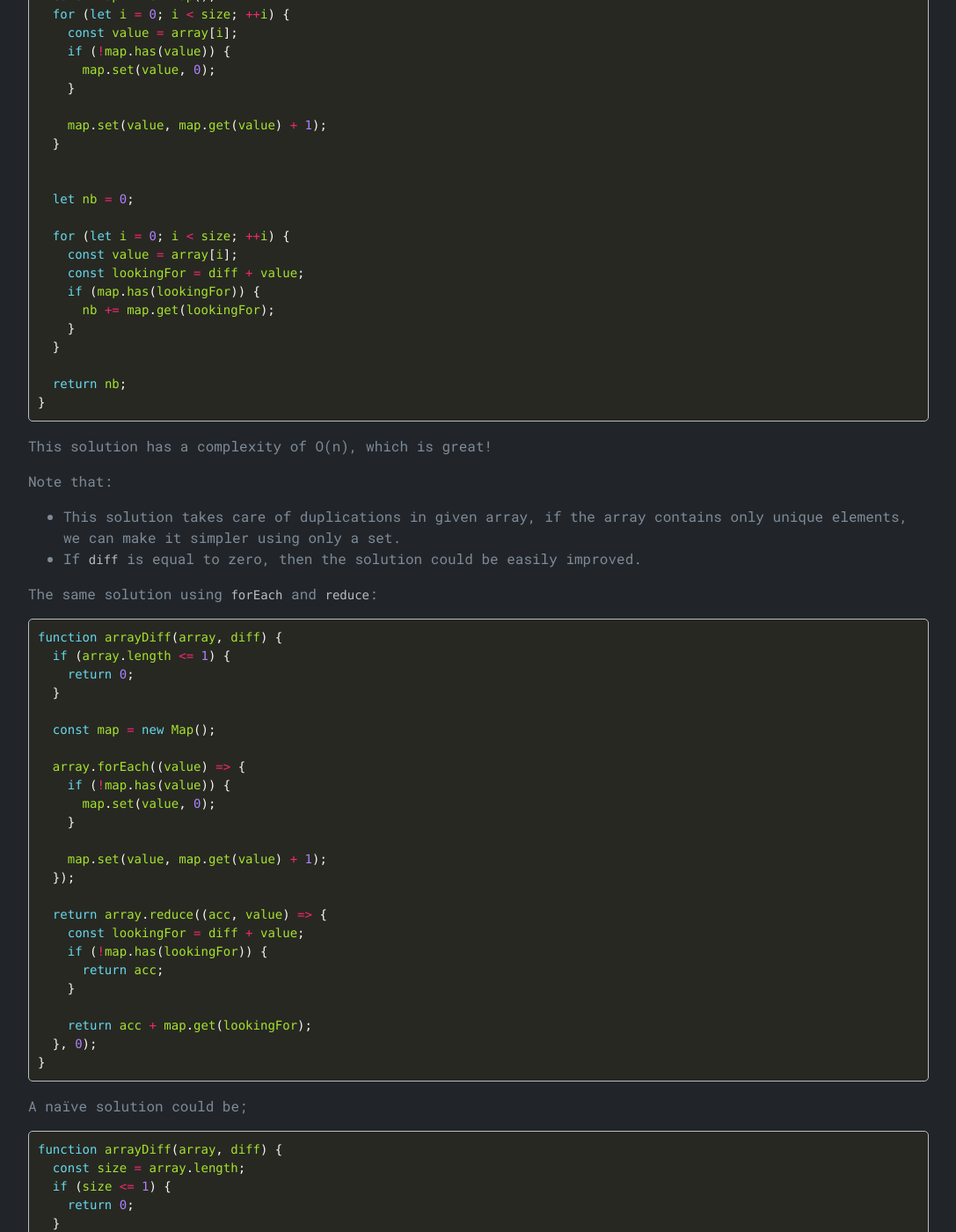
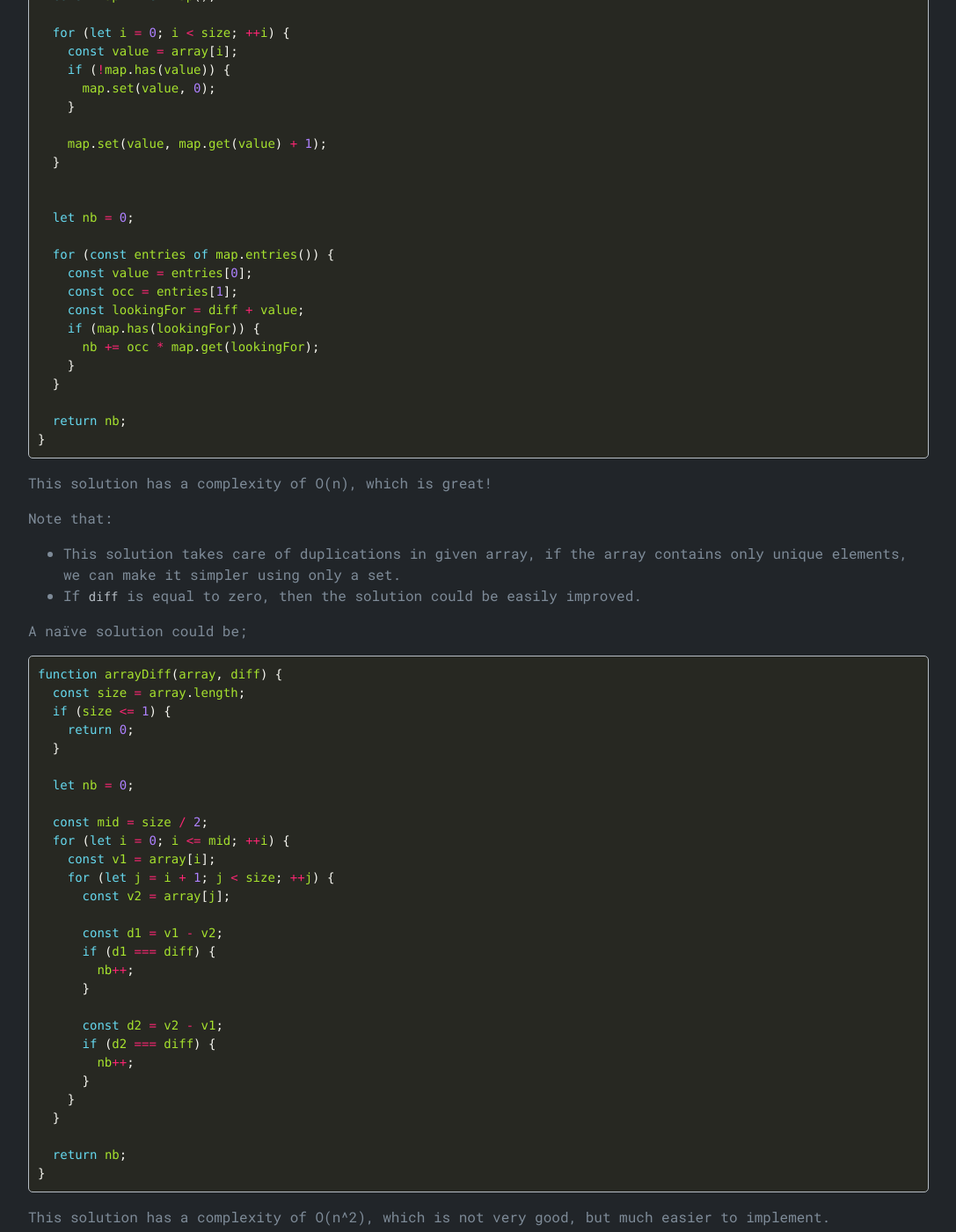
Before and after one commit to mjeanroy/mjeanroy.github.io, a Jekyll site: the page built from _posts/2020-12-03-cassidoo-week-172.md, in a window 1280 px wide and 1400 px high, scrolled down 575 px. Shown: the whole window at 88% size, without its empty margins (96-1183 px from the left). Built offline with Jekyll 4.4.1, drawn with Linux system fonts in a browser that asks for light colours.

Commit message:
Fix solution

````diff
--- a/_posts/2020-12-03-cassidoo-week-172.md
+++ b/_posts/2020-12-03-cassidoo-week-172.md
@@ -24,6 +24,7 @@ function arrayDiff(array, diff) {
   }
 
   const map = new Map();
+
   for (let i = 0; i < size; ++i) {
     const value = array[i];
     if (!map.has(value)) {
@@ -36,11 +37,12 @@ function arrayDiff(array, diff) {
 
   let nb = 0;
 
-  for (let i = 0; i < size; ++i) {
-    const value = array[i];
+  for (const entries of map.entries()) {
+    const value = entries[0];
+    const occ = entries[1];
     const lookingFor = diff + value;
     if (map.has(lookingFor)) {
-      nb += map.get(lookingFor);
+      nb += occ * map.get(lookingFor);
     }
   }
 
@@ -53,35 +55,6 @@ This solution has a complexity of O(n), which is great!
 Note that:
 - This solution takes care of duplications in given array, if the array contains only unique elements, we can make it simpler using only a set.
 - If `diff` is equal to zero, then the solution could be easily improved.
-
-The same solution using `forEach` and `reduce`:
-
-```js
-function arrayDiff(array, diff) {
-  if (array.length <= 1) {
-    return 0;
-  }
-
-  const map = new Map();
-
-  array.forEach((value) => {
-    if (!map.has(value)) {
-      map.set(value, 0);
-    }
-
-    map.set(value, map.get(value) + 1);
-  });
-
-  return array.reduce((acc, value) => {
-    const lookingFor = diff + value;
-    if (!map.has(lookingFor)) {
-      return acc;
-    }
-
-    return acc + map.get(lookingFor);
-  }, 0);
-}
-```
 
 A naïve solution could be;
 
````
